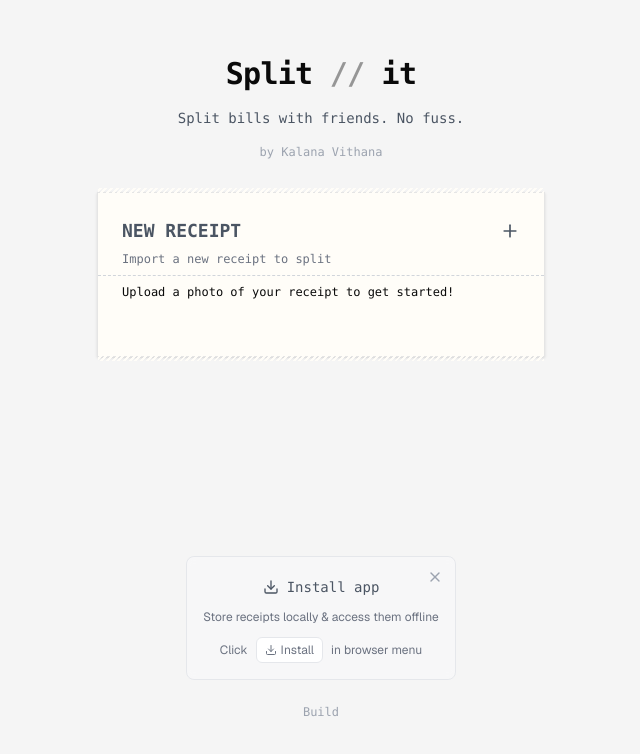
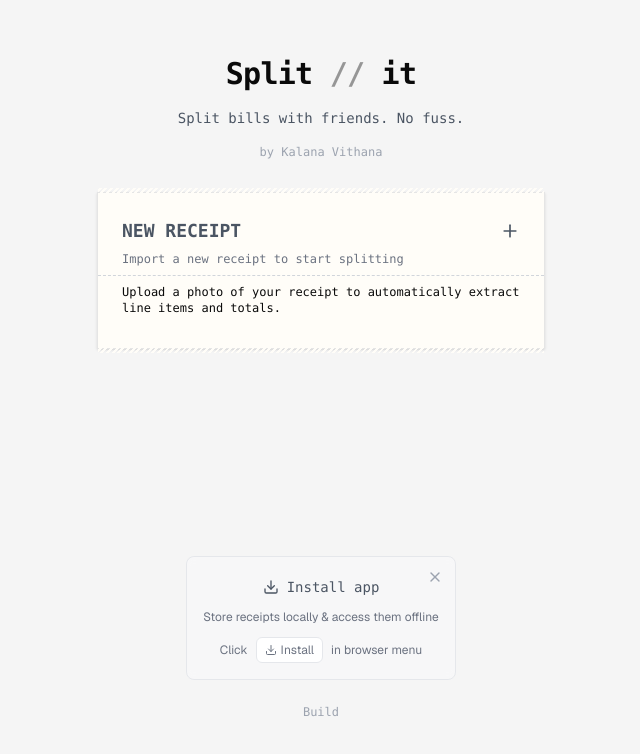
Before and after one commit to kvithana/bill-split, a Next.js app: page / in a window 1280 px wide. Shown: the top 754 px of the page, without its empty margins (319-959 px from the left). Built offline with nearby package versions, Linux system fonts and the light colour scheme.

Commit message:
docs: update create card text for clearer receipt upload guidance

```diff
--- a/components/create-card.tsx
+++ b/components/create-card.tsx
@@ -17,13 +17,12 @@ export function CreateCard({ onCreate }: { onCreate: () => void }) {
             <h2 className="text-sm md:text-lg font-bold uppercase text-gray-600">New Receipt</h2>
             <Plus className="w-5 h-5 text-gray-600 group-hover:scale-110 transition-transform" />
           </div>
-          <p className="text-xs text-gray-500">Import a new receipt to split</p>
+          <p className="text-xs text-gray-500">Import a new receipt to start splitting</p>
         </CardHeader>
         <CardContent className="pt-2">
           <p className="text-xs font-handwriting mb-2">
-            Upload a photo of your receipt to get started!
+            Upload a photo of your receipt to automatically extract line items and totals.
           </p>
-          <div className="h-5 md:h-6" /> {/* Spacer to match Summary card height */}
         </CardContent>
       </Card>
     </Link>
```
